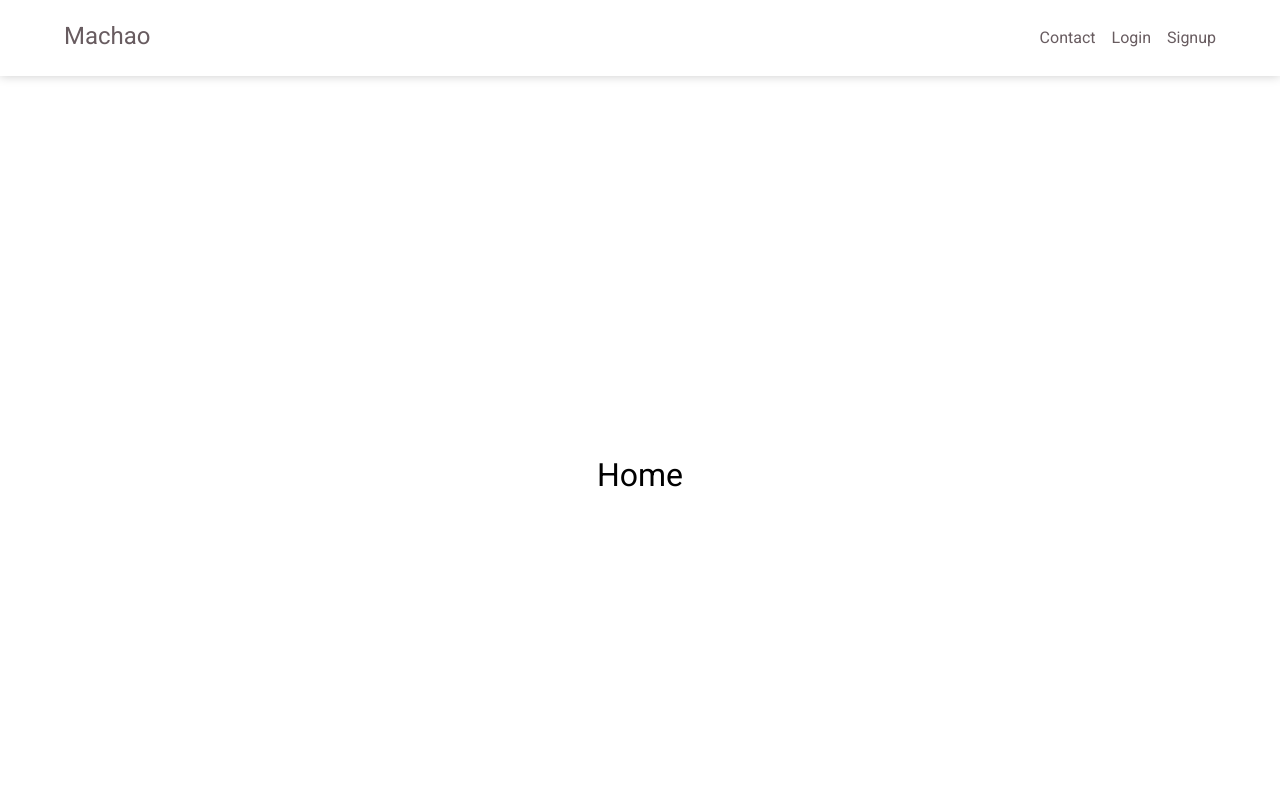
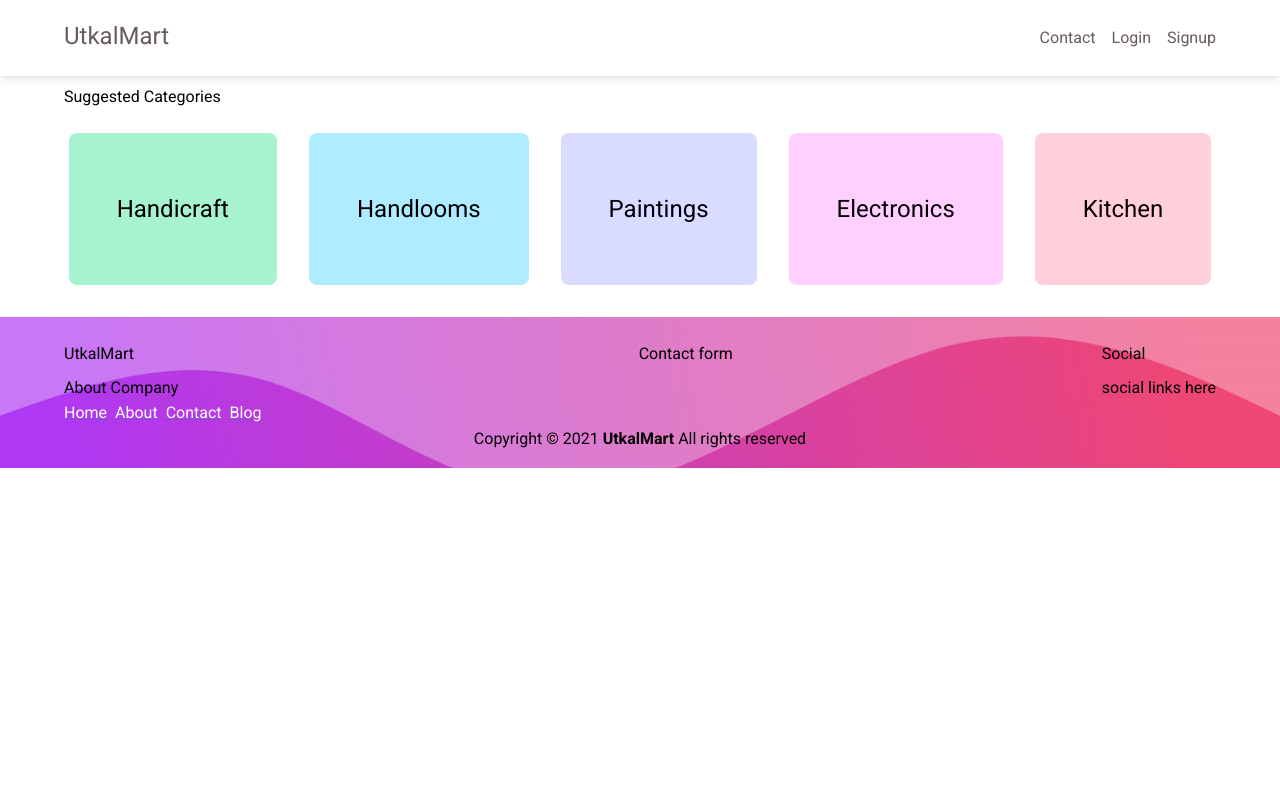
Before and after one commit to AshutoshDash1999/jantrajuga-backend, a React (Create React App) app in the folder client/: page / in a window 1280 px wide. Shown: the top 800 px of the page. Built offline with nearby package versions, Linux system fonts and the light colour scheme.

Commit message:
add categories in home

```diff
--- a/client/public/index.html
+++ b/client/public/index.html
@@ -29,7 +29,10 @@
       href="https://fonts.googleapis.com/css2?family=Roboto:wght@300;400;700&display=swap"
       rel="stylesheet"
     />
-    <title>Machao</title>
+    <title>UtkalMart</title>
+    <!-- TailwindCSS -->
+    <script src="https://cdn.tailwindcss.com"></script>
+
   </head>
   <body>
     <noscript>You need to enable JavaScript to run this app.</noscript>
--- /dev/null
+++ b/client/src/components/categories/Categories.js
@@ -0,0 +1,47 @@
+import React from "react";
+
+const Categories = () => {
+  const categories = [
+    {
+      name: "Handicraft",
+      colorCode: "#BAE6FD",
+    },
+    {
+      name: "Handlooms",
+      colorCode: "#E9D5FF",
+    },
+    {
+      name: "Paintings",
+      colorCode: "#E9D5FF",
+    },
+    {
+      name: "Electronics",
+      colorCode: "#E9D5FF",
+    },
+    {
+      name: "Kitchen",
+      colorCode: "#E9D5FF",
+    },
+  ];
+  return (
+    <div className="flex justify-center">
+      {categories.map((item, index) => {
+        let rotate = 1;
+        rotate *= 50 * index;
+        return (
+          <div
+            className="p-12 m-4 rounded-lg cursor-pointer flex-auto"
+            style={{
+              background: "rgb(167,243,208)",
+              filter: `hue-rotate(${rotate}deg)`,
+            }}
+          >
+            <h2 className="text-2xl font-medium">{item.name}</h2>
+          </div>
+        );
+      })}
+    </div>
+  );
+};
+
+export default Categories;
--- a/client/src/components/footer/Footer.js
+++ b/client/src/components/footer/Footer.js
@@ -19,7 +19,7 @@ const Footer = () => {
           }}
         >
           <div>
-            <h2>Machao</h2>
+            <h2>UtkalMart</h2>
             <p>About Company</p>
             <Box
               sx={{
@@ -74,7 +74,7 @@ const Footer = () => {
         </Box>
         <div className='text-center'>
           <p>
-            Copyright © 2021 <strong>Machao</strong> All rights reserved
+            Copyright © 2021 <strong>UtkalMart</strong> All rights reserved
           </p>
         </div>
       </Container>
--- a/client/src/components/home/Home.js
+++ b/client/src/components/home/Home.js
@@ -1,10 +1,12 @@
 import { Container } from '@mui/material';
+import Categories from '../categories/Categories';
 
 const Home = () => {
   return (
     <Container>
-      <div className='flex justify-center align-center full-height'>
-        <h1>Home</h1>
+      <div className=''>
+        <h2>Suggested Categories</h2>
+        <Categories/>
       </div>
     </Container>
   );
--- a/client/src/components/navbar/Navbar.js
+++ b/client/src/components/navbar/Navbar.js
@@ -39,7 +39,7 @@ const Navbar = () => {
         >
           <Box>
             <Link to='/' className='nav-link'>
-              <h2 className='logo'>Machao</h2>
+              <h2 className='logo text-2xl'>UtkalMart</h2>
             </Link>
           </Box>
           <Box display={isMobile ? 'none' : 'block'}>
```
Also changed, not shown: 1 other file (tests, documents, lock files or other folders).
